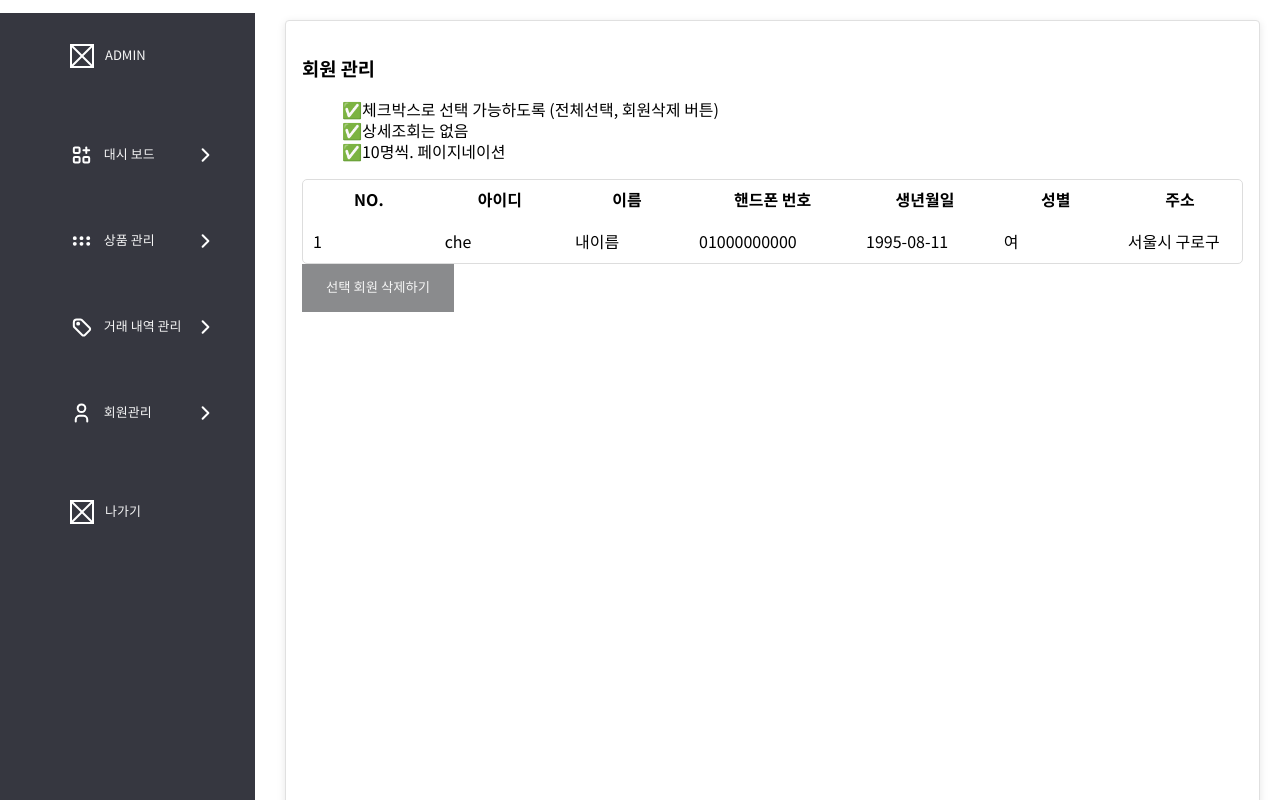
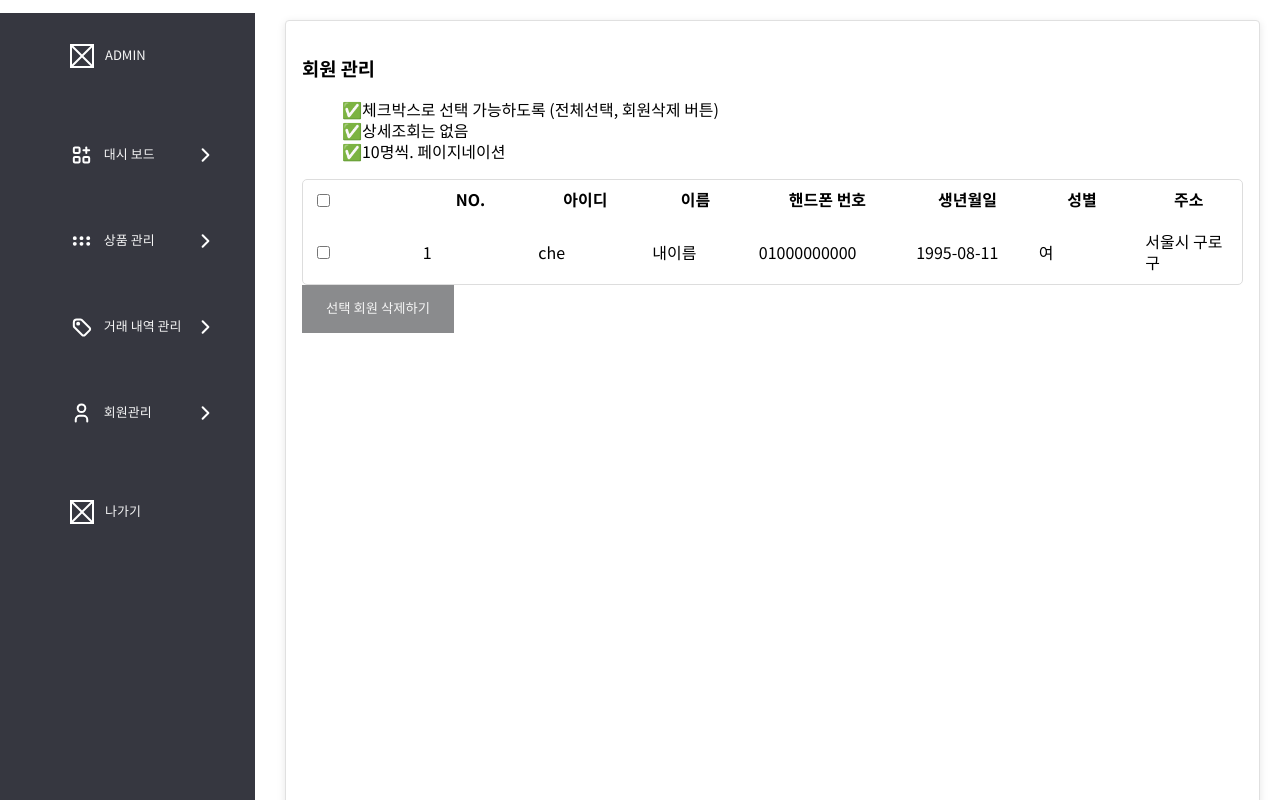
Before and after one commit to 9walnut/TheWave, a React (Create React App) app in the folder client/: page /admin/users in a window 1280 px wide. Shown: the top 800 px of the page. Built offline with nearby package versions, Linux system fonts and the light colour scheme.

Commit message:
✨ 체크박스, input 컴포넌트 진행

```diff
--- a/client/src/pages/adminPage/ProductsAdd.js
+++ b/client/src/pages/adminPage/ProductsAdd.js
@@ -1,8 +1,29 @@
 // ProductsAdd.js 파일
 import React from "react";
+import AdminInput from "../../shared/adminPage/components/AdminInput";
+import AdminInputText from "../../shared/adminPage/components/AdminInputText";
+import Card from "../../shared/adminPage/components/Card";
 
 function ProductsAdd() {
-  return <h3>Products Add Page</h3>;
+  return (
+    <>
+      <Card>
+        <h3>Products Add Page</h3>
+        <AdminInputText>상품명</AdminInputText>
+        <AdminInput type="text" placeholder="특수문자 허용, 최소 4글자 이상" />
+        <AdminInputText>상품 상세 설명</AdminInputText>
+        <textarea placeholder="상품 관련 상세 설명을 입력해주세요." />
+        <AdminInputText>가격</AdminInputText>
+        <AdminInput type="number" placeholder="숫자만 입력 가능" />
+        <AdminInputText>상품 카테고리</AdminInputText>
+        <AdminInput type="text" placeholder="셀렉트로 변경" />
+        <AdminInputText>상태</AdminInputText>
+        <AdminInput type="text" placeholder="셀렉트로 변경" />
+        <AdminInputText>상품 정보</AdminInputText>
+        <AdminInput type="text" placeholder="관리자 메모" />
+      </Card>
+    </>
+  );
 }
 
 export default ProductsAdd;
--- /dev/null
+++ b/client/src/shared/adminPage/components/AdminInput.js
@@ -0,0 +1,11 @@
+function AdminInput(props) {
+  return (
+    <>
+      <div>
+        <input type={props.type} placeholder={props.placeholder} />
+      </div>
+    </>
+  );
+}
+
+export default AdminInput;
--- /dev/null
+++ b/client/src/shared/adminPage/components/AdminInputText.js
@@ -0,0 +1,9 @@
+function AdminInputText(props) {
+  return (
+    <>
+      <div>{props.children}</div>
+    </>
+  );
+}
+
+export default AdminInputText;
--- a/client/src/shared/adminPage/components/DataTable.js
+++ b/client/src/shared/adminPage/components/DataTable.js
@@ -1,4 +1,4 @@
-import React from "react";
+import React, { useState } from "react";
 
 // import "../components/DataTable.css";
 import * as S from "./DataTableStyle.js";
@@ -7,14 +7,56 @@ function DataTable({ keySet, headers, items }) {
   if (!headers || !headers.length) {
     throw new Error("<DataTable /> headers is required.");
   }
+  const [selectedLists, setSelectedLists] = useState(new Set());
 
-  //헤더가 작성한 순서대로 보여질 수 있도록 value값만 확실히 뽑아내기
+  const onChecked = (item) => {
+    const newSelectedLists = new Set(selectedLists);
+    const checkedItem = items.findIndex((i) => i === item);
+    if (newSelectedLists.has(checkedItem)) {
+      newSelectedLists.delete(checkedItem);
+    } else {
+      newSelectedLists.add(checkedItem);
+    }
+    setSelectedLists(newSelectedLists);
+
+    const selectedContents = Array.from(newSelectedLists).map(
+      (index) => items[index]
+    );
+    const selectedProductId = Array.from(newSelectedLists).map(
+      (index) => items[index].productID
+    );
+
+    console.log("selectedContents", selectedContents);
+    console.log("selectedProductId", selectedProductId);
+  };
+
+  const SelectAll = () => {
+    const selectedAll = selectedLists.size === items.length;
+    const newSelectedLists = new Set(
+      selectedAll ? [] : items.map((_, index) => index)
+    );
+    setSelectedLists(newSelectedLists);
+
+    const selectedAllContents = Array.from(newSelectedLists).map(
+      (index) => items[index]
+    );
+
+    console.log("selectedAllContents", selectedAllContents);
+  };
+
   const headerList = headers.map((header) => header.value);
   return (
     <>
       <S.Table>
         <thead>
           <S.TableTr>
+            <S.TableTd>
+              <input
+                type="checkbox"
+                onChange={SelectAll}
+                checked={selectedLists.size === items.length}
+              />
+            </S.TableTd>
             {headers.map((header) => (
               <S.TableHeader key={header.text}>{header.text}</S.TableHeader>
             ))}
@@ -23,6 +65,13 @@ function DataTable({ keySet, headers, items }) {
         <tbody>
           {items.map((item, index) => (
             <S.TableTr key={`${keySet}_${index}`}>
+              <S.TableTd>
+                <input
+                  type="checkbox"
+                  onChange={() => onChecked(item)}
+                  checked={selectedLists.has(index)}
+                />
+              </S.TableTd>
               {headerList.map((value, columnIndex) => (
                 <S.TableTd key={`${keySet}_${index}_${columnIndex}`}>
                   {item[value]}
```
